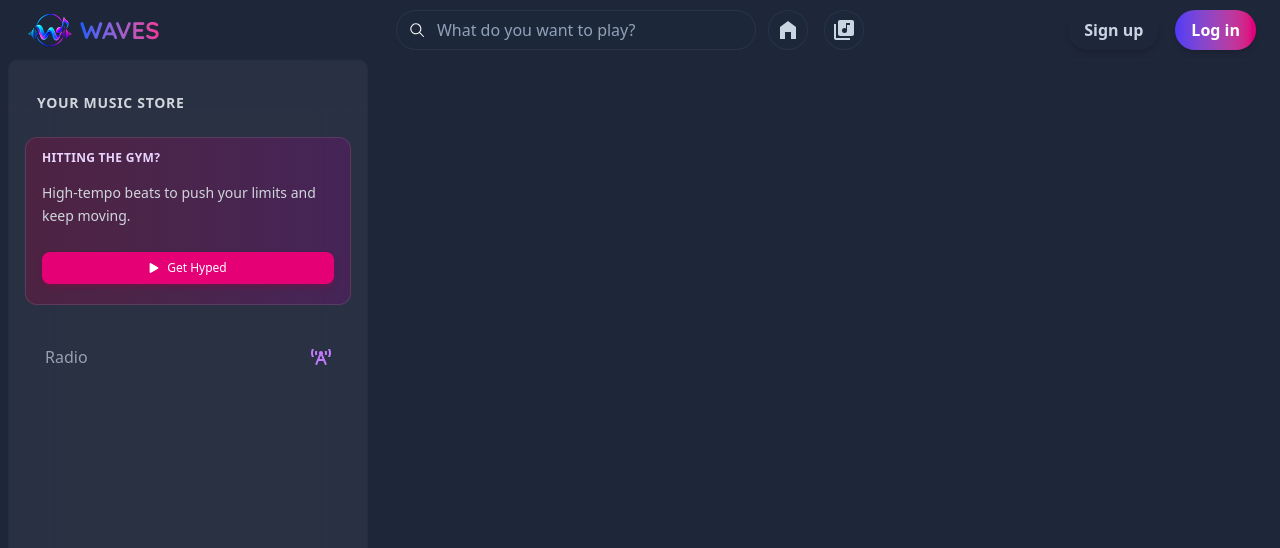
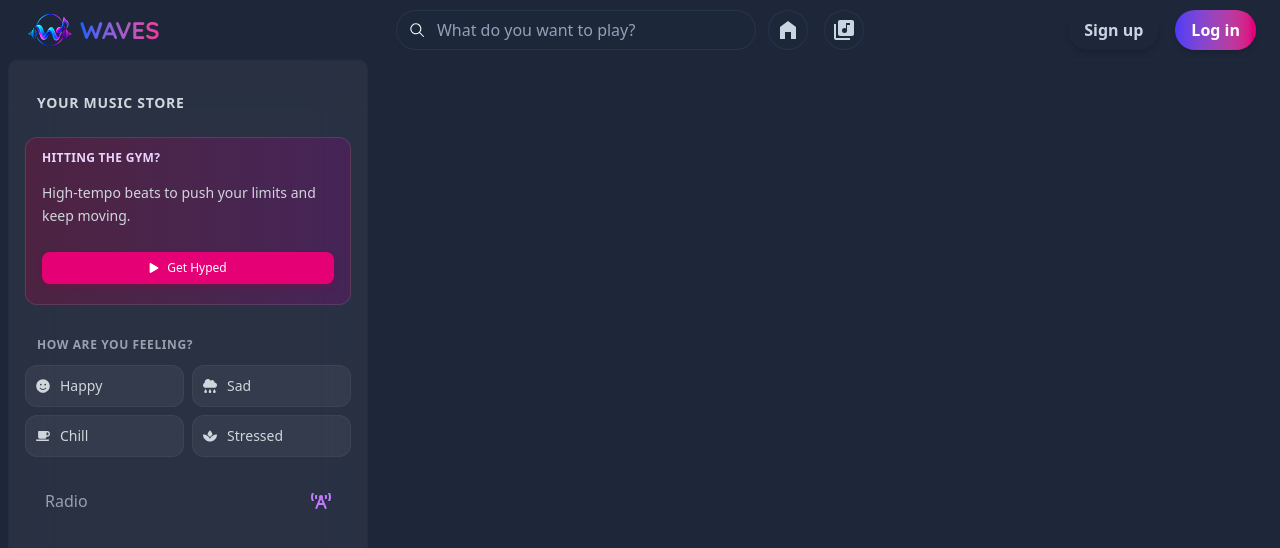
Before and after one commit to shashinirathnayake2111-afk/Waves-Premium_Music_Website, a Next.js app: page / in a window 1280 px wide. Shown: the top 548 px of the page. Built offline with nearby package versions, Linux system fonts and the light colour scheme.

Commit message:
Add feeling mode buttons to the side bar

```diff
--- a/src/components/Sidebar.tsx
+++ b/src/components/Sidebar.tsx
@@ -1,6 +1,6 @@
 import Link from "next/link";
 import react, { useEffect, useState } from "react";
-import { FaBroadcastTower, FaPlay } from "react-icons/fa";
+import { FaBroadcastTower, FaPlay, FaSmile, FaCloudRain, FaCoffee, FaSpa } from "react-icons/fa";
 
 export default function Sidebar() {
 
@@ -47,6 +47,13 @@ export default function Sidebar() {
     return () => clearInterval(timer);
   }, []);
 
+  const feelingOptions = [
+    { name: "Happy", icon: FaSmile, color: "hover:border-pink-500/50 hover:bg-pink-500/10" },
+    { name: "Sad", icon: FaCloudRain, color: "hover:border-blue-500/50 hover:bg-blue-500/10" },
+    { name: "Chill", icon: FaCoffee, color: "hover:border-emerald-500/50 hover:bg-emerald-500/10" },
+    { name: "Stressed", icon: FaSpa, color: "hover:border-purple-500/50 hover:bg-purple-500/10" },
+  ];
+
 
   return (
     <div>
@@ -77,6 +84,28 @@ export default function Sidebar() {
             </div>
           </div>
 
+          {/* Mood Selector Section */}
+          <div className="mt-6 mb-6">
+            <h3 className="font-semibold uppercase text-xs text-gray-400 tracking-wider mb-3 px-3">
+              How are you feeling?
+            </h3>
+
+            <div className="grid grid-cols-2 gap-2">
+              {feelingOptions.map((feeling, index) => {
+                const IconComponent = feeling.icon;
+                return (
+                  <button
+                    key={index}
+                    className={`flex items-center gap-2.5 p-2.5 rounded-xl border border-white/5 bg-white/5 text-sm text-gray-300 transition-all ${feeling.color}`}
+                  >
+                    <IconComponent className="text-sm" />
+                    <span>{feeling.name}</span>
+                  </button>
+                );
+              })}
+            </div>
+          </div>
+
           <li>
             <button className="w-full flex items-center justify-between px-5 py-2 rounded-lg hover:bg-white/10 text-gray-400 hover:text-white transition">
               <span className="text-medium font-medium">Radio</span>
```
